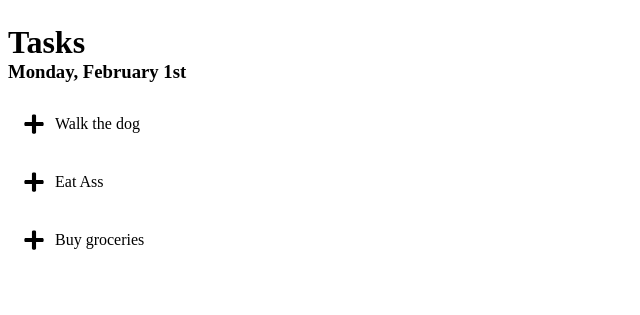
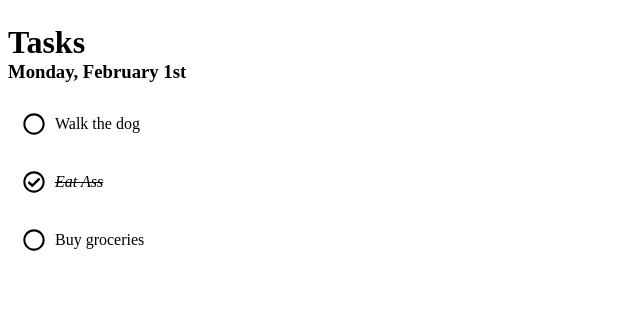
Before and after one commit to es-romo/obligatory-todo-app, a React (Create React App) app: page / in a window 1280 px wide. Shown: the top 315 px of the page, without its empty margins (0-640 px from the left). Built offline with nearby package versions, Linux system fonts and the light colour scheme; the HTML template or start-up script is replaced by a standard one.

Commit message:
Finished add a task and flip completed features

```diff
--- a/src/App.js
+++ b/src/App.js
@@ -1,4 +1,5 @@
 import React from 'react'
+import tasksData from './tasksData'
 import './App.css'
 
 import Heading from './components/Heading'
@@ -6,12 +7,46 @@ import TaskInput from './components/TaskInput'
 import TaskList from './components/TaskList'
 
 class App extends React.Component {
+
+  constructor(){
+    super()
+    this.state = { tasks: tasksData }
+    this.addTask = this.addTask.bind(this)
+    this.flipComplete = this.flipComplete.bind(this)
+  }
+
+  addTask(text){
+    const tasks = this.state.tasks;
+    const id = tasks ? tasks[tasks.length - 1].id + 1 : 1
+
+    const task = {
+      id: id,
+      text: text,
+      completed: false
+    }
+
+    const mergeState = {
+      tasks: [ ...tasks, task ],
+    };
+    this.setState(mergeState)
+  }
+
+  flipComplete(id){
+    let newState = {...this.state}
+    newState.tasks = newState.tasks.map( task => {
+      if (task.id === id) task.completed = !task.completed
+      return task;
+    })
+    console.log(newState.tasks)
+    this.setState(newState)
+  }
+
   render(){
     return (
       <div className="App">
         <Heading/>
-        <TaskList />
-        <TaskInput />
+        <TaskList tasks={this.state.tasks} flipComplete={this.flipComplete} />
+        <TaskInput addTask={this.addTask}/>
       </div>
     );
   }
--- a/src/components/Task.js
+++ b/src/components/Task.js
@@ -1,16 +1,22 @@
 import React, { Component } from 'react'
 import '../styles/Task.css'
 
-import {FaPlus} from 'react-icons/fa'
+import {FaRegCircle, FaRegCheckCircle} from 'react-icons/fa'
 
 export default class Task extends Component {
+
     render() {
-        let icon = <FaPlus />
+        const icon = this.props.task.completed ?
+            <FaRegCheckCircle onClick={()=>this.props.flipComplete(this.props.task.id)}/> :
+            <FaRegCircle onClick={()=>this.props.flipComplete(this.props.task.id)}/>
+        const clases = `Task ${this.props.task.completed ? 'Task-Completed': null}`
+
         return (
-            <div className="Task">
+            <div className={clases}>
                 {icon}
                 <p className="Task-Text">{this.props.task.text }</p>
             </div>
         )
     }
+
 }
--- a/src/components/TaskInput.js
+++ b/src/components/TaskInput.js
@@ -6,17 +6,18 @@ export default class TaskInput extends React.Component {
 
     constructor(){
         super()
-        this.state = {}
+        this.state = {
+            text: ''
+        }
 
         this.handleSubmit = this.handleSubmit.bind(this)
     }
 
     handleSubmit(event){
         event.preventDefault()
-        let task = event.target['0'].value
-        if(!task) return
-        console.log(task)
-        event.target['0'].value = null
+        if(!this.state.text) return
+        this.props.addTask(this.state.text)
+        this.setState({text: ''})
     }
 
     render(){
@@ -25,7 +26,11 @@ export default class TaskInput extends React.Component {
             <div className="TaskInput" >
                 <form className="TaskInput-Form" onSubmit={this.handleSubmit}>
                     <FaPlus onClick={this.handleSubmit}/>
-                    <input placeholder="Add a Todo" className="TaskInput-Input"></input>
+                    <input
+                    value={this.state.text}
+                    onChange={e => this.setState({text: e.target.value})}
+                    className="TaskInput-Input"
+                    placeholder="Add a Todo" />
                 </form>
             </div>
         )
--- a/src/components/TaskList.js
+++ b/src/components/TaskList.js
@@ -1,16 +1,13 @@
 import React, { Component } from 'react'
-import tasksData from '../tasksData'
 
 import Task from './Task'
 
 export default class TaskList extends Component {
-    constructor(){
-        super()
-        this.state = { tasks: tasksData }
-    }
 
     render() {
-        const tasks = this.state.tasks.map( (task) => <Task task={task} key={task.id}/> )
+        const tasks = this.props.tasks.map(
+            task => <Task task={task} key={task.id} flipComplete={this.props.flipComplete}/>
+        )
 
         return (
             <div className='TaskList'>
--- a/src/styles/Task.css
+++ b/src/styles/Task.css
@@ -24,3 +24,8 @@
     height: 22px;
     padding-right: 10px;
 }
+
+.Task-Completed{
+    font-style: italic;
+    text-decoration: line-through;
+}
```
